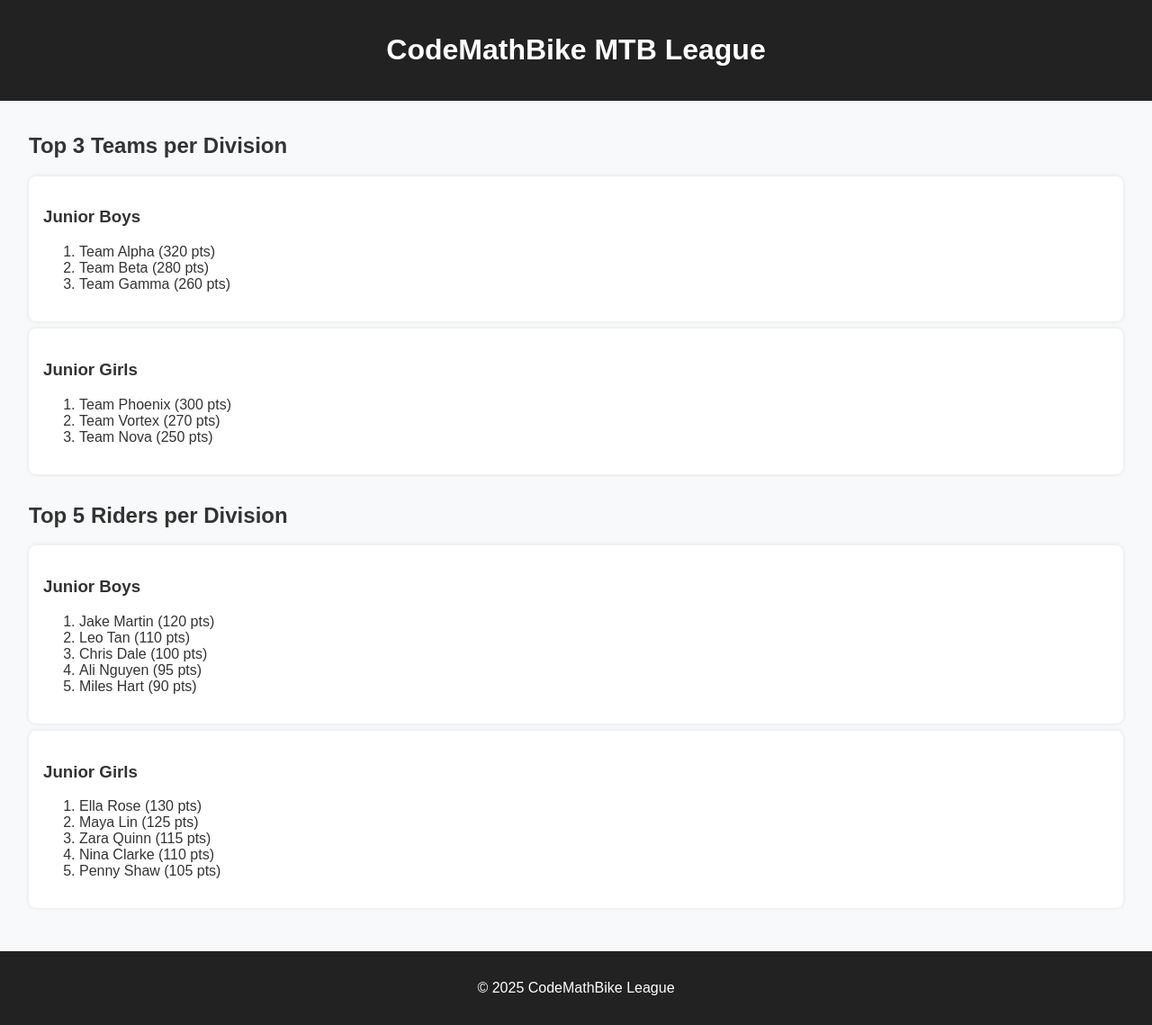
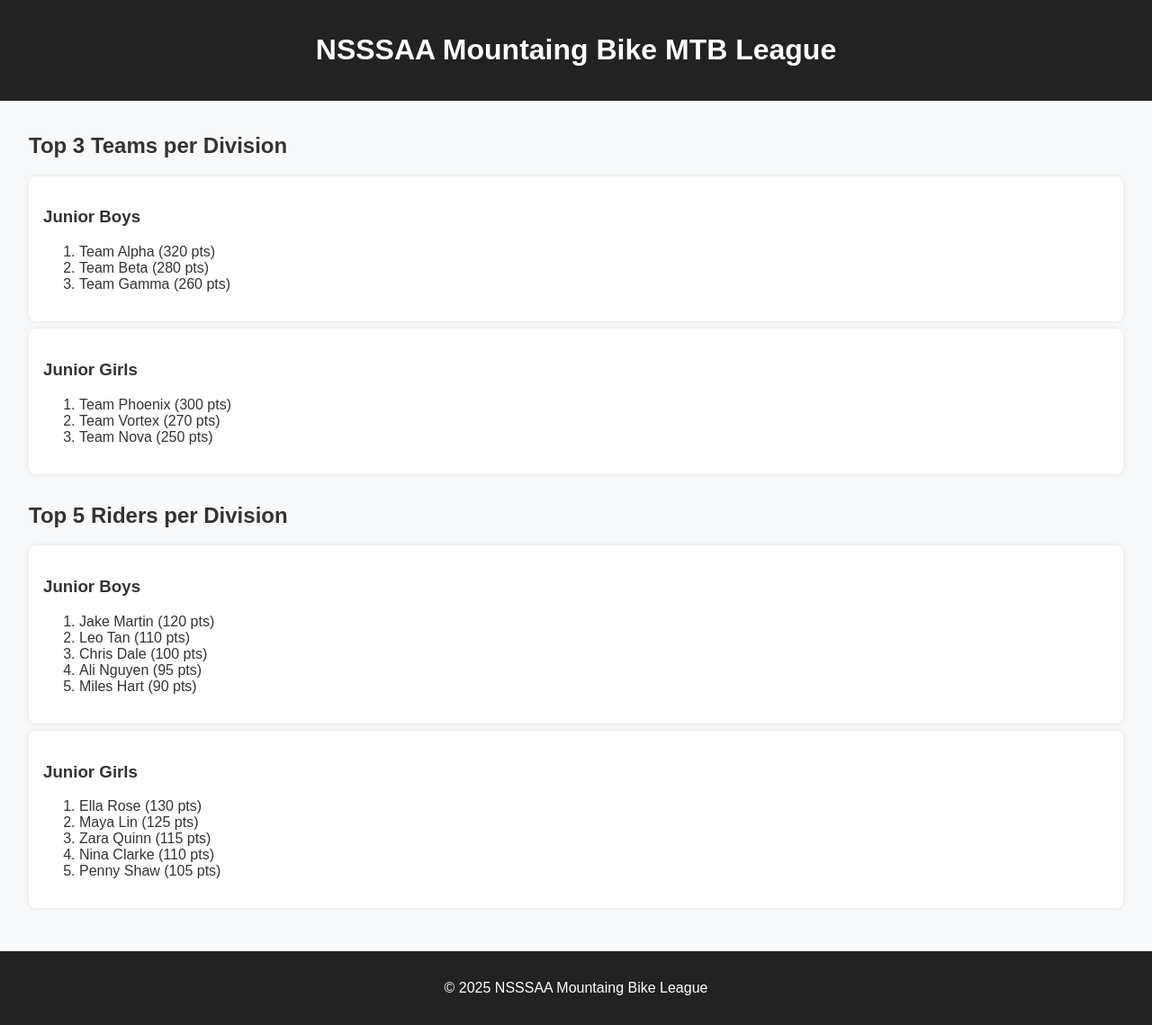
Before and after one commit to mskippy/nsssaa-mtb-league, a plain HTML site: page index.html in a window 1280 px wide. Shown: the whole page at 90% size. Drawn offline with Linux system fonts and the light colour scheme.

Commit message:
Update site name to NSSSAA Mountain Bike League

```diff
--- a/index.html
+++ b/index.html
@@ -4,12 +4,12 @@
 <head>
     <meta charset="UTF-8" />
     <meta name="viewport" content="width=device-width, initial-scale=1.0"/>
-    <title>CodeMathBike League</title>
+    <title>NSSSAA Mountaing Bike League</title>
     <link rel="stylesheet" href="style.css" />
 </head>
 <body>
     <header>
-        <h1>CodeMathBike MTB League</h1>
+        <h1>NSSSAA Mountaing Bike MTB League</h1>
     </header>
     <main>
         <section id="teams">
@@ -22,7 +22,7 @@
         </section>
     </main>
     <footer>
-        <p>&copy; 2025 CodeMathBike League</p>
+        <p>&copy; 2025 NSSSAA Mountaing Bike League</p>
     </footer>
     <script src="script.js"></script>
 </body>
```
